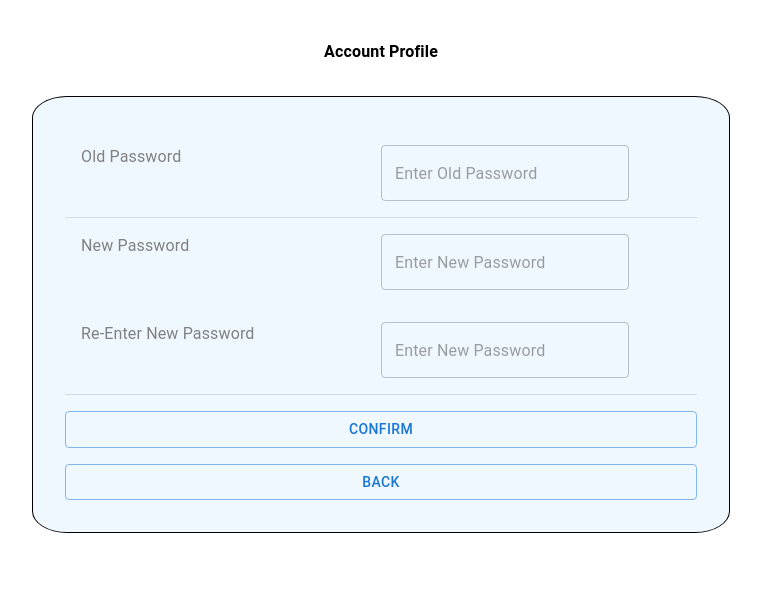
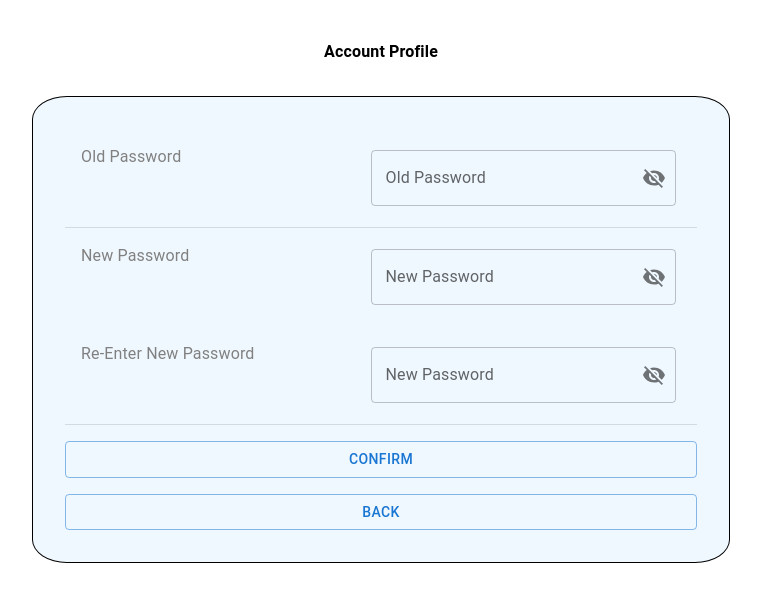
Before and after one commit to liulc006/CheckMark-Project, a React app: page /#/account/1/update_password in a window 1280 px wide. Shown: the top 602 px of the page, without its empty margins (259-1020 px from the left). Built offline with nearby package versions, Linux system fonts and the light colour scheme; the HTML template or start-up script is replaced by a standard one.

Commit message:
can hide old/new password

```diff
--- a/src/Components/AccountPasswordUpdate.js
+++ b/src/Components/AccountPasswordUpdate.js
@@ -1,8 +1,10 @@
 import React, { useEffect, useState } from "react";
 import { useParams, useNavigate } from "react-router-dom";
-import { Box, Typography, Divider, Button, TextField, Alert } from "@mui/material";
+import { Box, Typography, Divider, Button, TextField, Alert,InputAdornment, IconButton, InputLabel, OutlinedInput, FormControl } from "@mui/material";
 import { useSelector, useDispatch } from "react-redux";
 import { updatePassword } from "../store";
+import Visibility from '@mui/icons-material/Visibility';
+import VisibilityOff from '@mui/icons-material/VisibilityOff';
 
 const AccountPasswordUpdate = () => {
     const { id }= useParams();
@@ -11,9 +13,13 @@ const AccountPasswordUpdate = () => {
     const navigate = useNavigate();
 
     const [ oldPassword, setOldPassword ] = useState('');
+    const [ viewOldPassword, setViewOldPassword ] = useState(false);
+
     const [ newPassword, setNewPassword ] = useState('');
+    const [ viewNewPassword, setViewNewPassword ] = useState(false);
+
     const [ checkPassword, setCheckPassword ] = useState('');
-
+    const [ viewCheckPassword, setViewCheckPassword ] = useState(false);
 
     const [errorMessage, setErrorMessage] = useState(null);
 
@@ -39,6 +45,14 @@ const AccountPasswordUpdate = () => {
         }
     };
 
+    const handleClickShowOldPassword = () => setViewOldPassword((viewOldPassword) => !viewOldPassword);
+    const handleClickShowNewPassword = () => setViewNewPassword((viewNewPassword) => !viewNewPassword);
+    const handleClickShowCheckPassword = () => setViewCheckPassword((viewNewPassword) => !viewNewPassword);
+
+    const handleMouseDownPassword = (event) => {
+        event.preventDefault();
+    };
+
     return (
         <div style={{display:'flex', flexDirection:'column', alignItems:'center'}}>
             <Typography sx={{fontSize:'20', fontWeight:'bold', margin:'2rem'}}>Account Profile</Typography>
@@ -46,31 +60,92 @@ const AccountPasswordUpdate = () => {
                 {errorMessage ? <Alert sx={{width:'auto'}} severity="error">{errorMessage}</Alert>:null}
                 <Box sx={{display:'flex', flexDirection:'row', margin:'1rem'}}>
                     <Typography sx={{width:'50%', color:'gray'}}>Old Password</Typography>
-                    <TextField
-                        placeholder="Enter Old Password"
-                        name="password"
-                        value={oldPassword}
-                        onChange={(ev)=>setOldPassword(ev.target.value)}
-                    />
+                    <FormControl sx={{margin:'5px', width: '20rem'}}
+                        variant="outlined"
+                        value = {oldPassword}
+                        onChange={ (ev)=>setOldPassword(ev.target.value) }
+                    >
+                        <InputLabel htmlFor="password">Old Password</InputLabel>
+                        <OutlinedInput
+                            id="password"
+                            type={viewOldPassword ? 'text' : 'password'}
+                            name='password'
+                            endAdornment={
+                                <InputAdornment position="end">
+                                <IconButton
+                                    aria-label="toggle password visibility"
+                                    onClick={handleClickShowOldPassword}
+                                    onMouseDown={handleMouseDownPassword}
+                                    edge="end"
+                                >
+                                    {viewOldPassword ? <Visibility /> : <VisibilityOff />}
+                                </IconButton>
+                                </InputAdornment>
+                            }
+                            label="Old Password"
+                            variant='outlined'
+                        />
+                    </FormControl>
                 </Box>
                 <Divider/>
+
                 <Box sx={{display:'flex', flexDirection:'row', margin:'1rem'}}>
                     <Typography sx={{width:'50%', color:'gray'}}>New Password</Typography>
-                    <TextField
-                        placeholder="Enter New Password"
-                        name="password"
-                        value={newPassword}
-                        onChange={(ev)=>setNewPassword(ev.target.value)}
-                    />
+                    <FormControl sx={{margin:'5px', width: '20rem'}}
+                        variant="outlined"
+                        value = {newPassword}
+                        onChange={ (ev)=>setNewPassword(ev.target.value) }
+                    >
+                        <InputLabel htmlFor="password">New Password</InputLabel>
+                        <OutlinedInput
+                            id="new password"
+                            type={viewNewPassword ? 'text' : 'password'}
+                            name='new password'
+                            endAdornment={
+                                <InputAdornment position="end">
+                                <IconButton
+                                    aria-label="toggle password visibility"
+                                    onClick={handleClickShowNewPassword}
+                                    onMouseDown={handleMouseDownPassword}
+                                    edge="end"
+                                >
+                                    {viewNewPassword ? <Visibility /> : <VisibilityOff />}
+                                </IconButton>
+                                </InputAdornment>
+                            }
+                            label="New Password"
+                            variant='outlined'
+                        />
+                    </FormControl>
                 </Box>
                 <Box sx={{display:'flex', flexDirection:'row', margin:'1rem'}}>
                     <Typography sx={{width:'50%', color:'gray'}}>Re-Enter New Password</Typography>
-                    <TextField
-                        placeholder="Enter New Password"
-                        name="password"
-                        value={checkPassword}
-                        onChange={(ev)=>setCheckPassword(ev.target.value)}
-                    />
+                    <FormControl sx={{margin:'5px', width: '20rem'}}
+                        variant="outlined"
+                        value = {checkPassword}
+                        onChange={ (ev)=>setCheckPassword(ev.target.value) }
+                    >
+                        <InputLabel htmlFor="password">New Password</InputLabel>
+                        <OutlinedInput
+                            id="check password"
+                            type={viewCheckPassword ? 'text' : 'password'}
+                            name='check password'
+                            endAdornment={
+                                <InputAdornment position="end">
+                                <IconButton
+                                    aria-label="toggle password visibility"
+                                    onClick={handleClickShowCheckPassword}
+                                    onMouseDown={handleMouseDownPassword}
+                                    edge="end"
+                                >
+                                    {viewCheckPassword ? <Visibility /> : <VisibilityOff />}
+                                </IconButton>
+                                </InputAdornment>
+                            }
+                            label="New Password"
+                            variant='outlined'
+                        />
+                    </FormControl>
                 </Box>
                 <Divider/>
                 <Button variant='outlined' sx={{marginTop:'1rem'}} onClick={submitEdit}>CONFIRM</Button>
```
Also changed, not shown: 2 other files (tests, documents, lock files or other folders).
